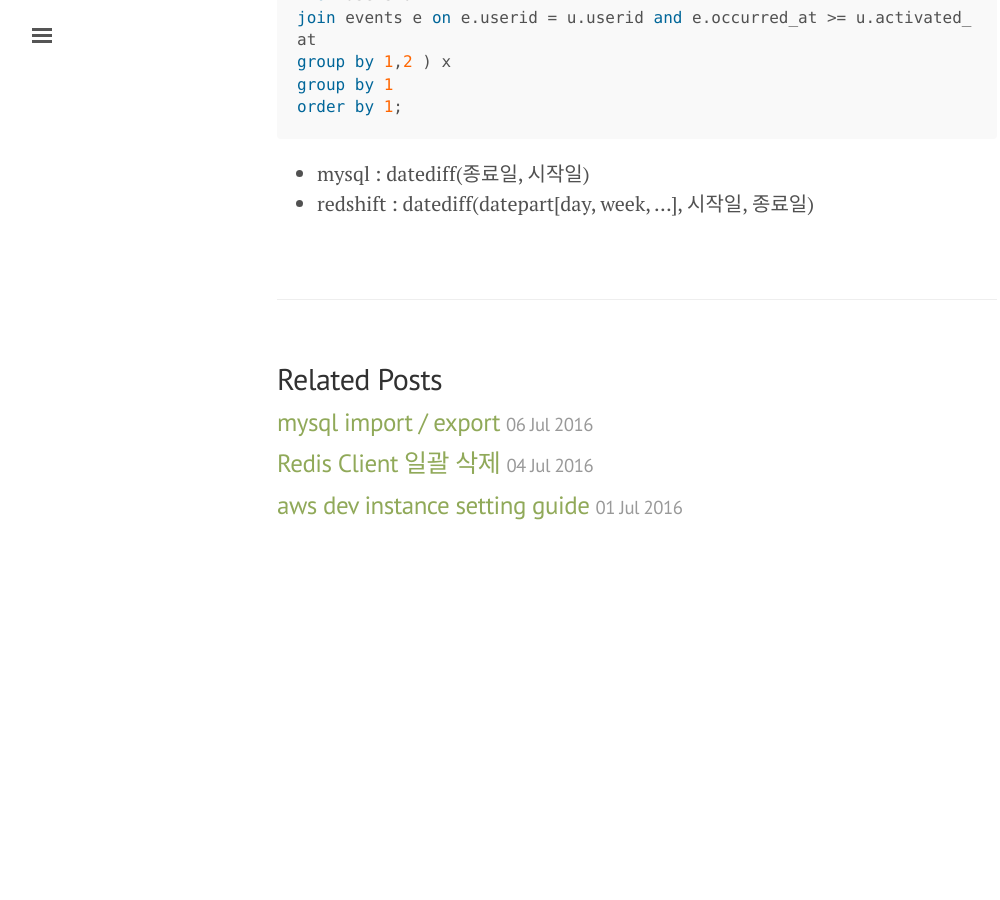
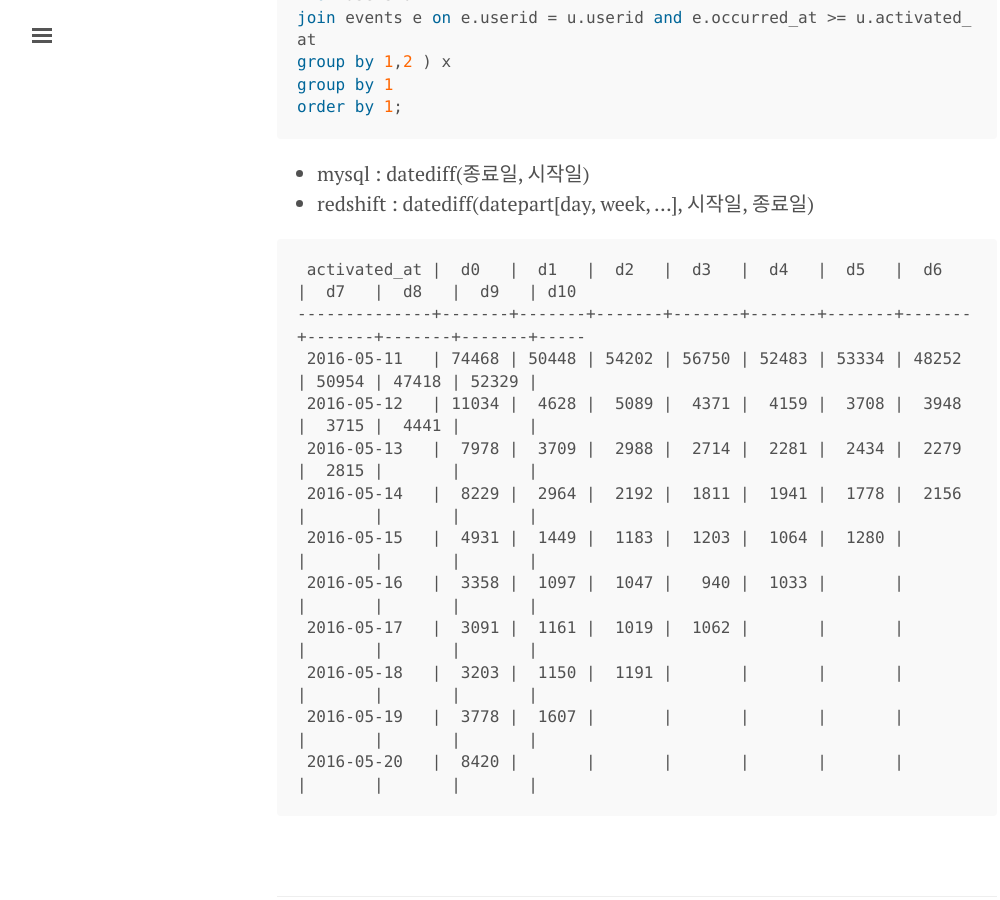
Before and after one commit to eyelove/eyelove.github.io, a Jekyll site: the page built from _posts/2016-07-06-cohort-by-sql.md, in a window 1280 px wide and 900 px high, scrolled down 1220 px. Shown: the whole window, without its empty margins (3-1003 px from the left). Built offline with Jekyll 4.4.1, drawn with Linux system fonts in a browser that asks for light colours; before the commit the page ends 1801 px from its top, so only the background shows below that.

Commit message:
Updated 2016-07-06-cohort-by-sql.md

````diff
--- a/_posts/2016-07-06-cohort-by-sql.md
+++ b/_posts/2016-07-06-cohort-by-sql.md
@@ -7,6 +7,7 @@ tags:
   - db
 ---
 Cohort 차트를 생성할 시 필요한 테이타를 추출하는 SQL예제이다.
+
 > with문법은 때론 동작하지 않으므로 별도 테이블로 생성하는 것도 방법이다. DB특성에 따라 변경한다.
 
 ```sql
@@ -55,3 +56,18 @@ order by 1;
 
 - mysql : datediff(종료일, 시작일)
 - redshift : datediff(datepart[day, week, ...], 시작일, 종료일)
+
+```
+ activated_at |  d0   |  d1   |  d2   |  d3   |  d4   |  d5   |  d6   |  d7   |  d8   |  d9   | d10
+--------------+-------+-------+-------+-------+-------+-------+-------+-------+-------+-------+-----
+ 2016-05-11   | 74468 | 50448 | 54202 | 56750 | 52483 | 53334 | 48252 | 50954 | 47418 | 52329 |
+ 2016-05-12   | 11034 |  4628 |  5089 |  4371 |  4159 |  3708 |  3948 |  3715 |  4441 |       |
+ 2016-05-13   |  7978 |  3709 |  2988 |  2714 |  2281 |  2434 |  2279 |  2815 |       |       |
+ 2016-05-14   |  8229 |  2964 |  2192 |  1811 |  1941 |  1778 |  2156 |       |       |       |
+ 2016-05-15   |  4931 |  1449 |  1183 |  1203 |  1064 |  1280 |       |       |       |       |
+ 2016-05-16   |  3358 |  1097 |  1047 |   940 |  1033 |       |       |       |       |       |
+ 2016-05-17   |  3091 |  1161 |  1019 |  1062 |       |       |       |       |       |       |
+ 2016-05-18   |  3203 |  1150 |  1191 |       |       |       |       |       |       |       |
+ 2016-05-19   |  3778 |  1607 |       |       |       |       |       |       |       |       |
+ 2016-05-20   |  8420 |       |       |       |       |       |       |       |       |       |
+```
````
